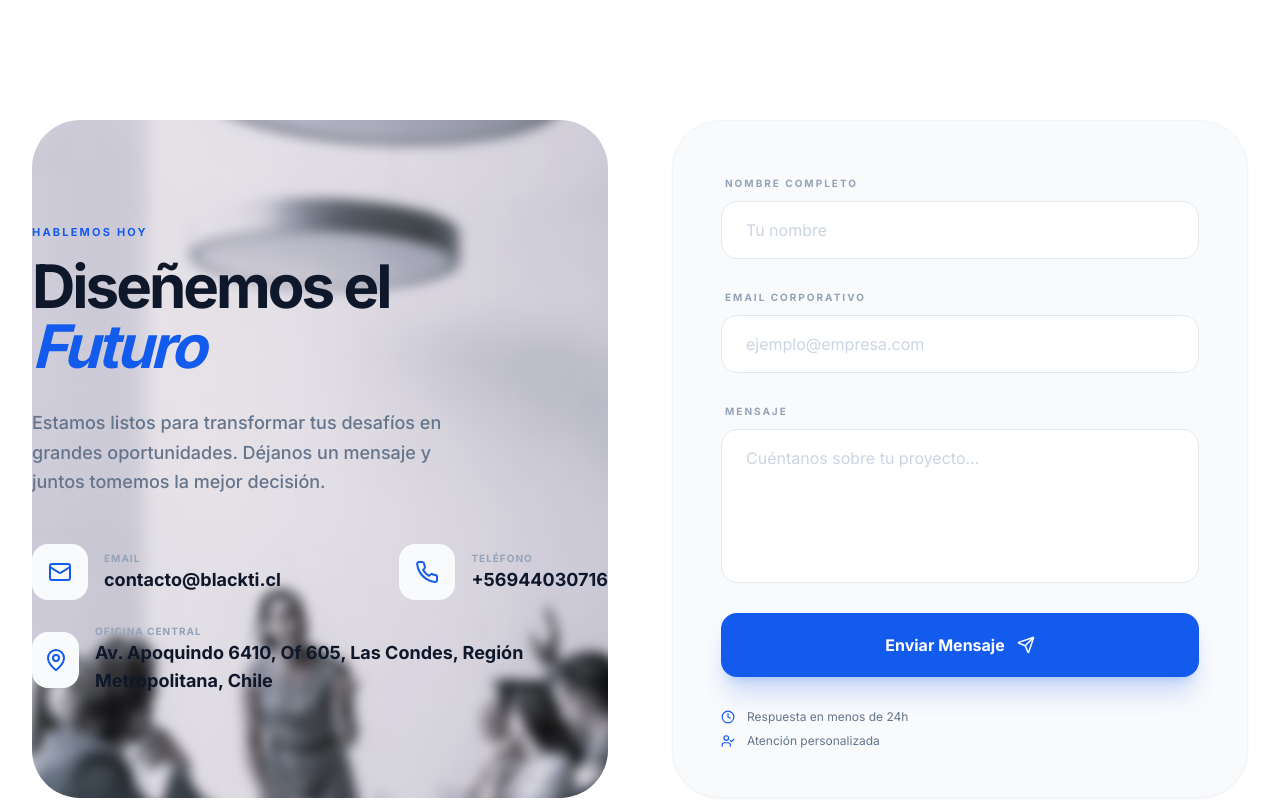
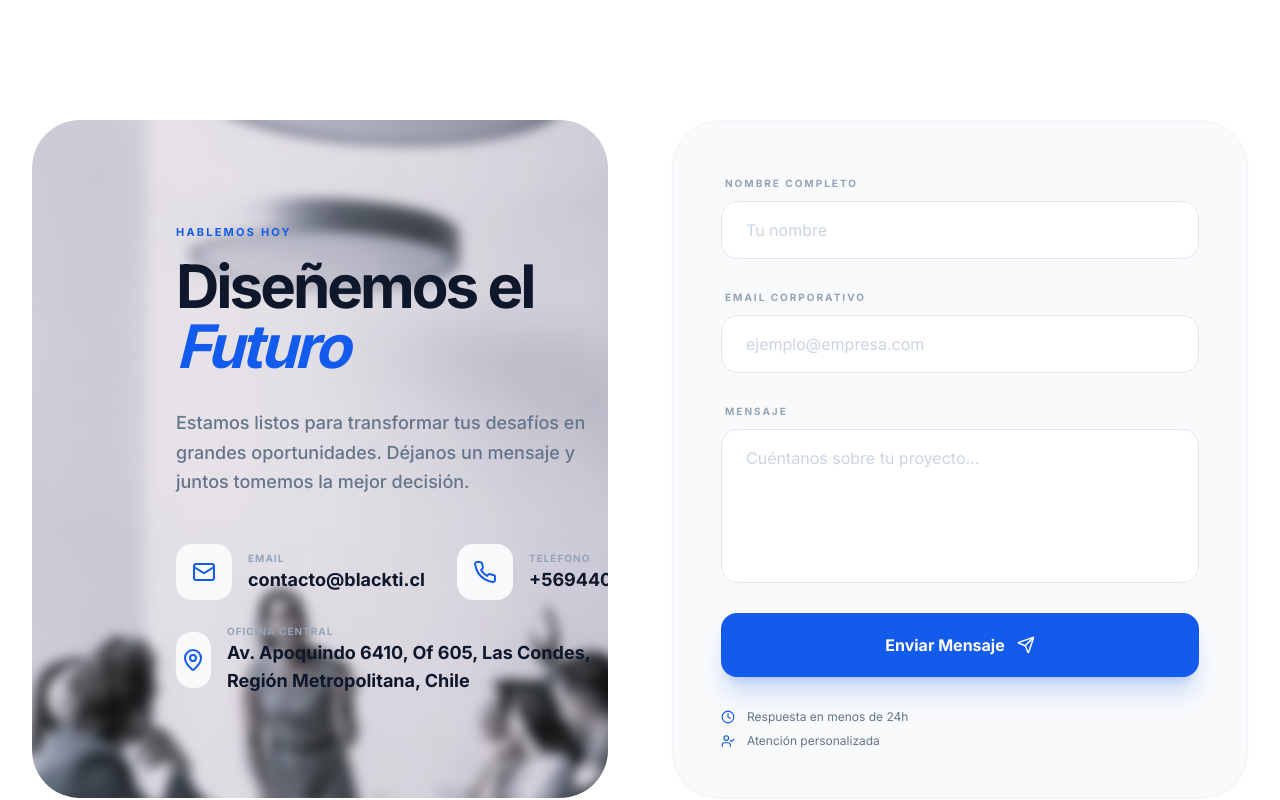
Before and after one commit to asinomas/paginaultima, a React (Vite) app in the folder Pagina_ultima/: page / in a window 1280 px wide. Shown: the part 8900-9700 px from the top of the page. Built offline with nearby package versions, Linux system fonts and the light colour scheme; no server answers.

Commit message:
Update ContactDetail.tsx

```diff
--- a/Pagina_ultima/src/components/ContactDetail.tsx
+++ b/Pagina_ultima/src/components/ContactDetail.tsx
@@ -42,7 +42,8 @@ const ContactDetail: React.FC = () => {
               style={{ backgroundImage: "url(/images/contact.webp)", borderRadius: "3rem" }}
             ></div>
 
-            <div className="relative z-10 flex flex-col justify-center h-full p-6 lg:p-0">
+            {/* Aquí aplicamos el padding-left para mover los textos */}
+            <div className="relative z-10 flex flex-col justify-center h-full p-6 lg:p-0 lg:pl-[25%]">
               <h4 className="text-[#135bec] font-bold uppercase tracking-[0.2em] text-[11px] mb-4">Hablemos hoy</h4>
 
               <h2 className="text-5xl lg:text-6xl font-black text-slate-900 mb-8 tracking-tighter leading-tight">
@@ -57,7 +58,7 @@ const ContactDetail: React.FC = () => {
 
               {/* Contact Info */}
               <div className="space-y-6">
-                {/* EMAIL + TELEFONO (responsive) */}
+                {/* EMAIL + TELEFONO */}
                 <motion.div
                   className="flex flex-col lg:flex-row lg:items-start lg:gap-8"
                   initial="hidden"
```
